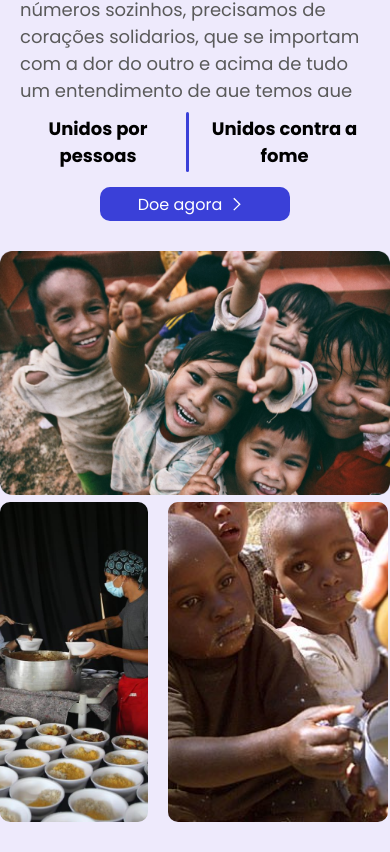
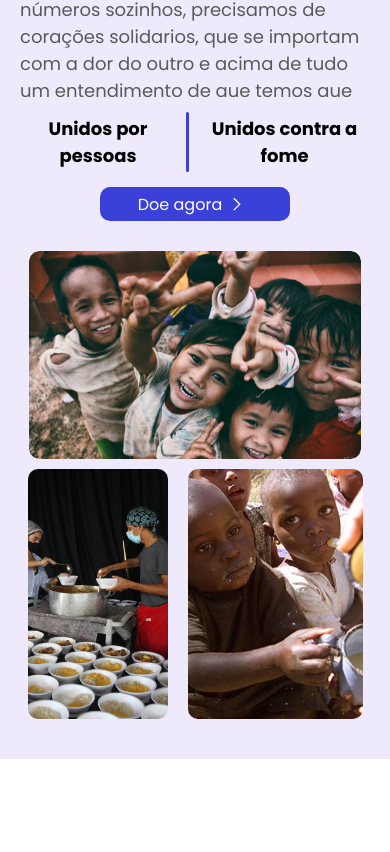
Before and after one commit to EduardoGollner0609/FoodBridge, a React (Vite) app in the folder frontend/: page /home in a window 390 px wide. Shown: the part 2237-3089 px from the top of the page. After the commit the page ends 2996 px from the top, so only its background shows below. Built offline with nearby package versions, Linux system fonts and the light colour scheme.

Commit message:
Ajeitando responsividade das imagens.

```diff
--- a/frontend/src/routes/IntroductionPage/HomePage/styles.css
+++ b/frontend/src/routes/IntroductionPage/HomePage/styles.css
@@ -271,3 +271,32 @@
     align-items: center;
   }
 }
+
+@media (max-width: 460px) {
+  .home-page-more-details-imgs {
+    display: flex;
+    align-items: center;
+    flex-direction: column;
+  }
+
+  .home-page-more-details-img-top,
+  .home-page-more-details-imgs-bottom {
+    display: flex;
+    justify-content: center;
+    margin-bottom: 10px;
+  }
+
+  .home-page-more-details-img-top img {
+    max-width: 95%;
+  }
+
+  .home-page-more-details-imgs-bottom img:nth-child(1) {
+    max-width: 40%;
+    max-height: 250px
+  }
+
+  .home-page-more-details-imgs-bottom img:nth-child(2) {
+    max-width: 50%;
+    max-height: 250px
+  }
+}
```
